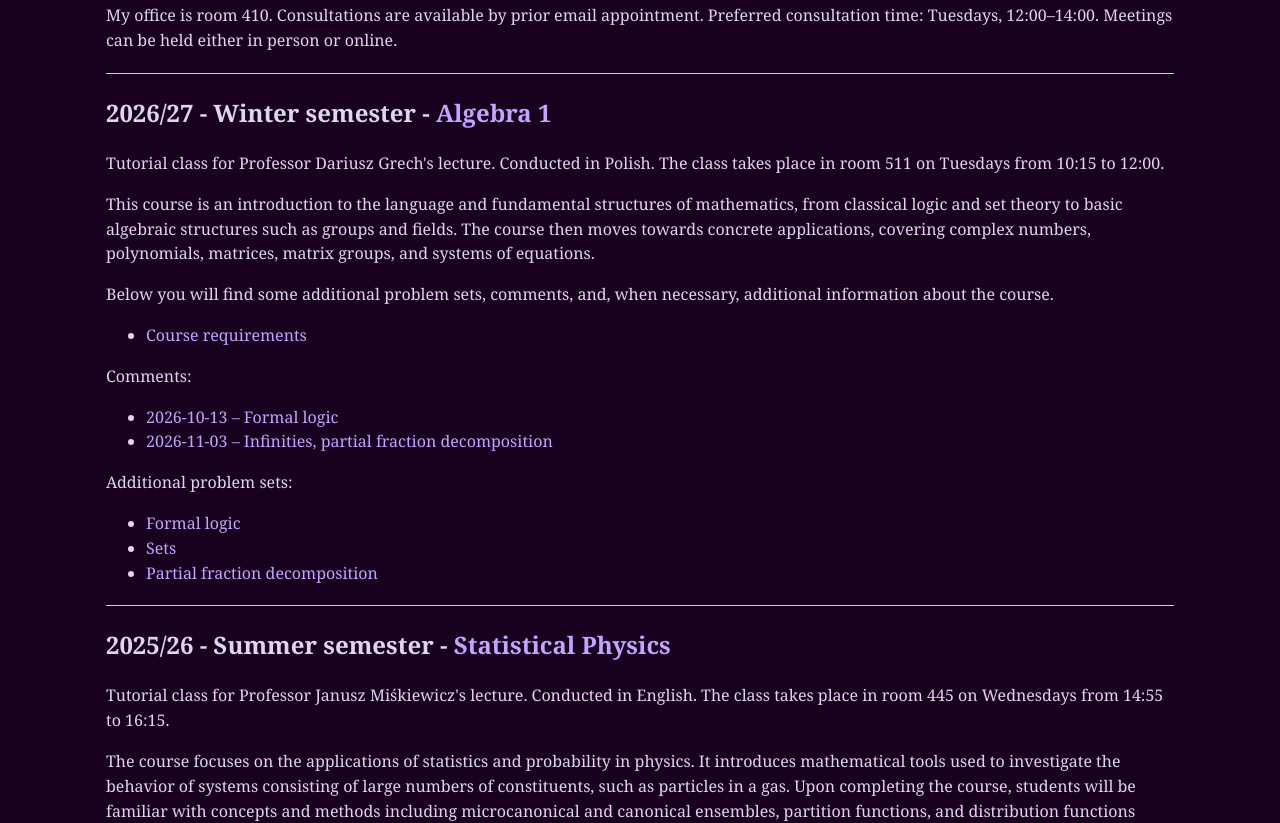
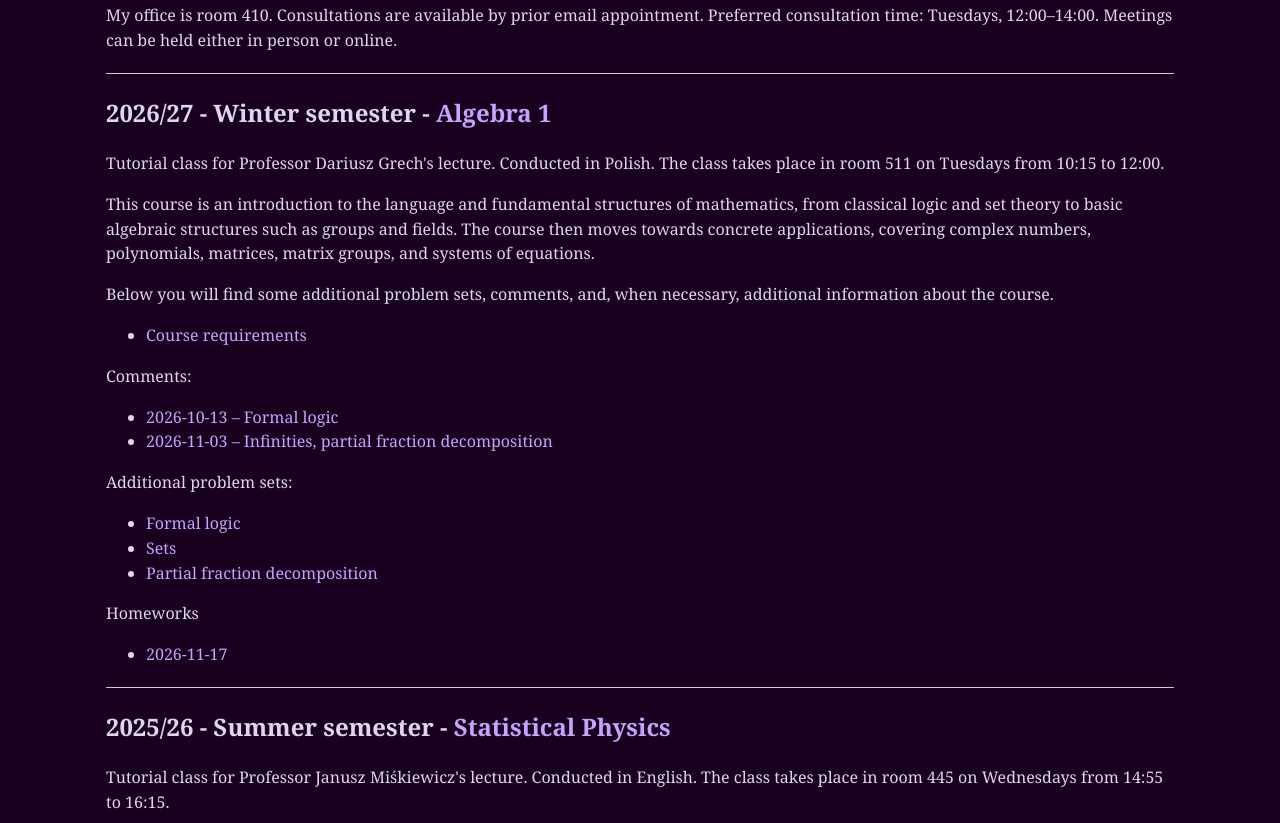
Before and after one commit to Grzegorz-Dziewisz/Grzegorz-Dziewisz.github.io, a plain HTML site: page teaching.html in a window 1280 px wide. Shown: the part 142-965 px from the top of the page. Drawn offline with Linux system fonts and the light colour scheme.

Commit message:
Zadanie domowe

```diff
--- a/teaching.html
+++ b/teaching.html
@@ -45,6 +45,10 @@ My office is room 410. Consultations are available by prior email appointment. P
     <li><a href="pliki/Teaching/2026-27/Algebra_1/dodatkowe_listy/L1-logika.pdf" target="_blank" rel="noopener noreferrer">Formal logic</a></li>
     <li><a href="pliki/Teaching/2026-27/Algebra_1/dodatkowe_listy/L2-zbiory.pdf" target="_blank" rel="noopener noreferrer">Sets</a></li>
     <li><a href="pliki/Teaching/2026-27/Algebra_1/dodatkowe_listy/L3-ulamki_proste.pdf" target="_blank" rel="noopener noreferrer">Partial fraction decomposition</a></li>
+  </ul>
+  <p>Homeworks</p>
+  <ul>
+    <li><a href="pliki/Teaching/2026-27/Algebra_1/2026-11-17-Zadanie_domowe.pdf" target="_blank" rel="noopener noreferrer">2026-11-17</a></li>
   </ul>
 
 </section>
```
